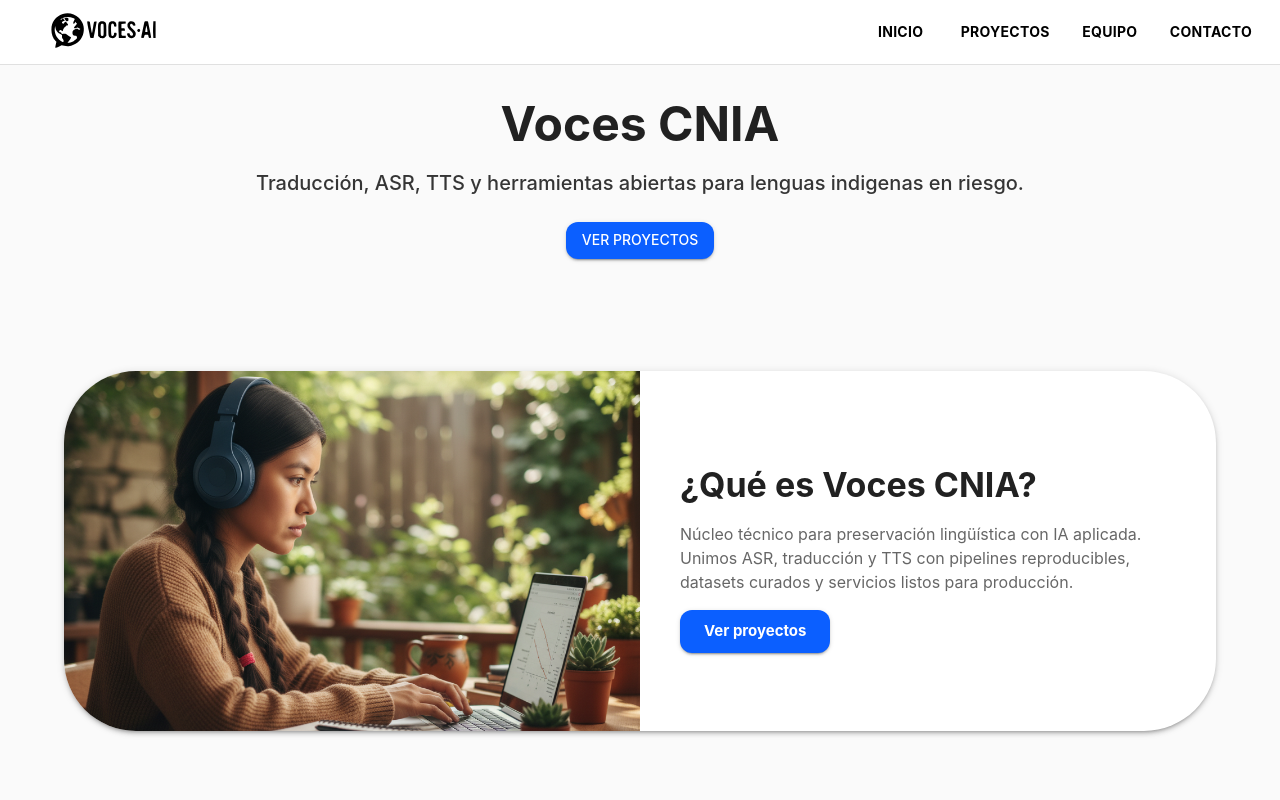
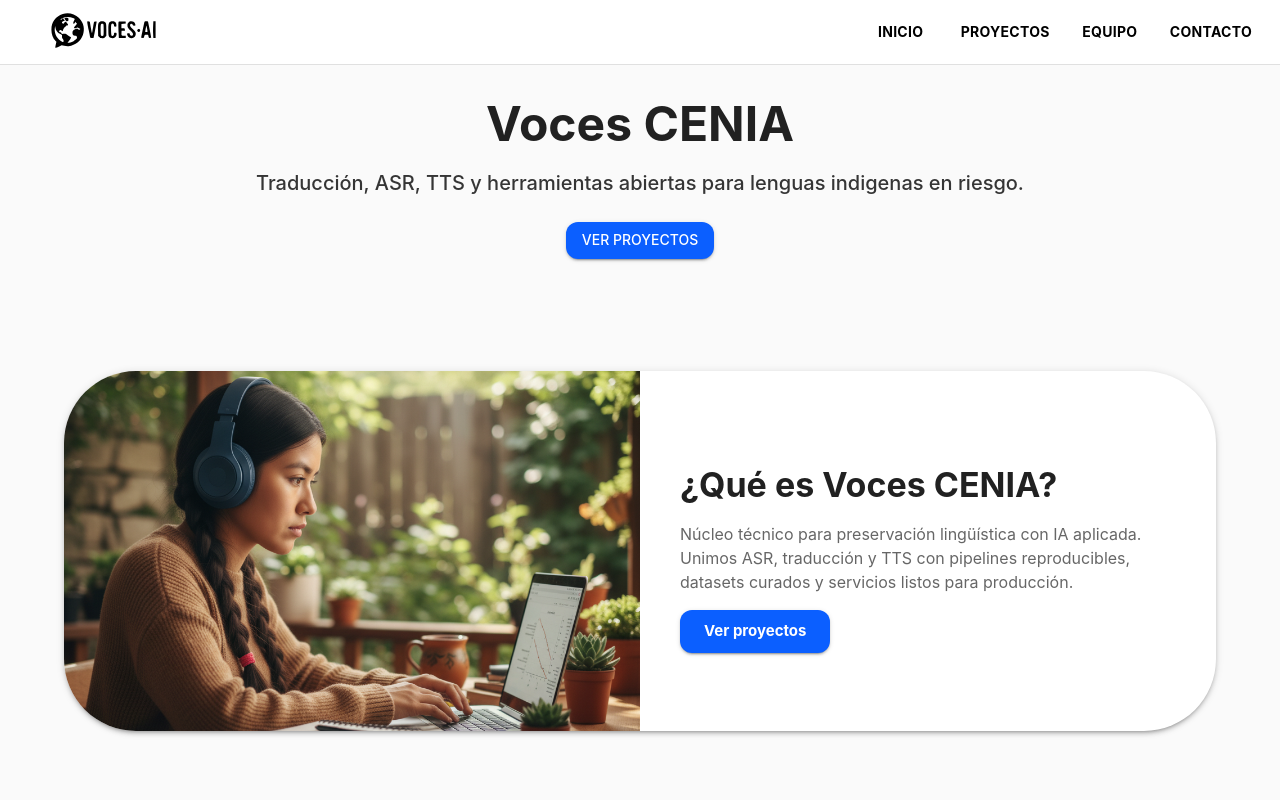
Before and after one commit to voces-dev-ai/voces-dev-ai.github.io, a Next.js app: page / in a window 1280 px wide. Shown: the top 800 px of the page. Built offline with nearby package versions, Linux system fonts and the light colour scheme.

Commit message:
fix: Correct spelling of "CENIA" in headings and text

```diff
--- a/src/app/page.tsx
+++ b/src/app/page.tsx
@@ -31,7 +31,7 @@
   return (
     <Box>
       <Box sx={{ py:8, textAlign:'center' }}>
-        <Typography variant="h3" fontWeight={700}>Voces CNIA</Typography>
+        <Typography variant="h3" fontWeight={700}>Voces CENIA</Typography>
         <Typography sx={{ mt:2, opacity:.9, fontWeight:500, fontSize: { xs: '1rem', md: '1.25rem' }}}>
           Traducción, ASR, TTS y herramientas abiertas para lenguas indigenas en riesgo.
         </Typography>
@@ -40,7 +40,7 @@
 
       <>
         <SplitCardCM
-          title="¿Qué es Voces CNIA?"
+          title="¿Qué es Voces CENIA?"
           body="Núcleo técnico para preservación lingüística con IA aplicada. Unimos ASR, traducción y TTS con pipelines reproducibles, datasets curados y servicios listos para producción."
           ctaText="Ver proyectos"
           ctaHref="#proyectos"
```
